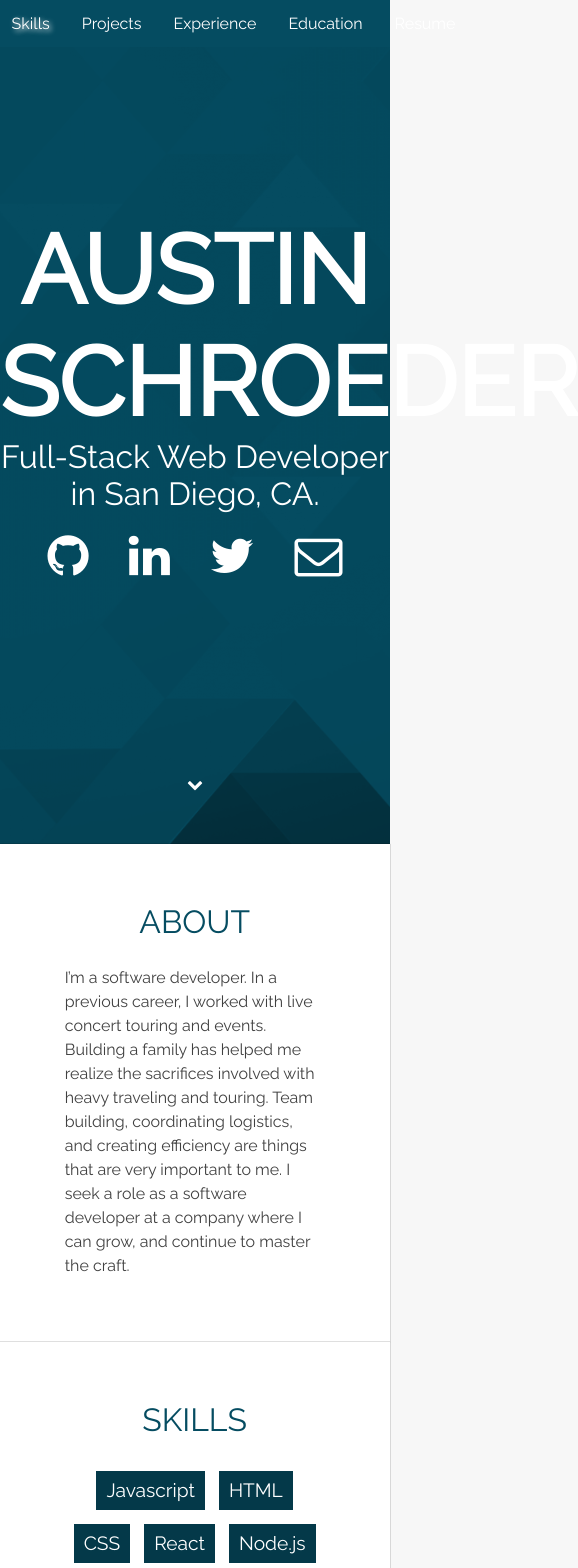
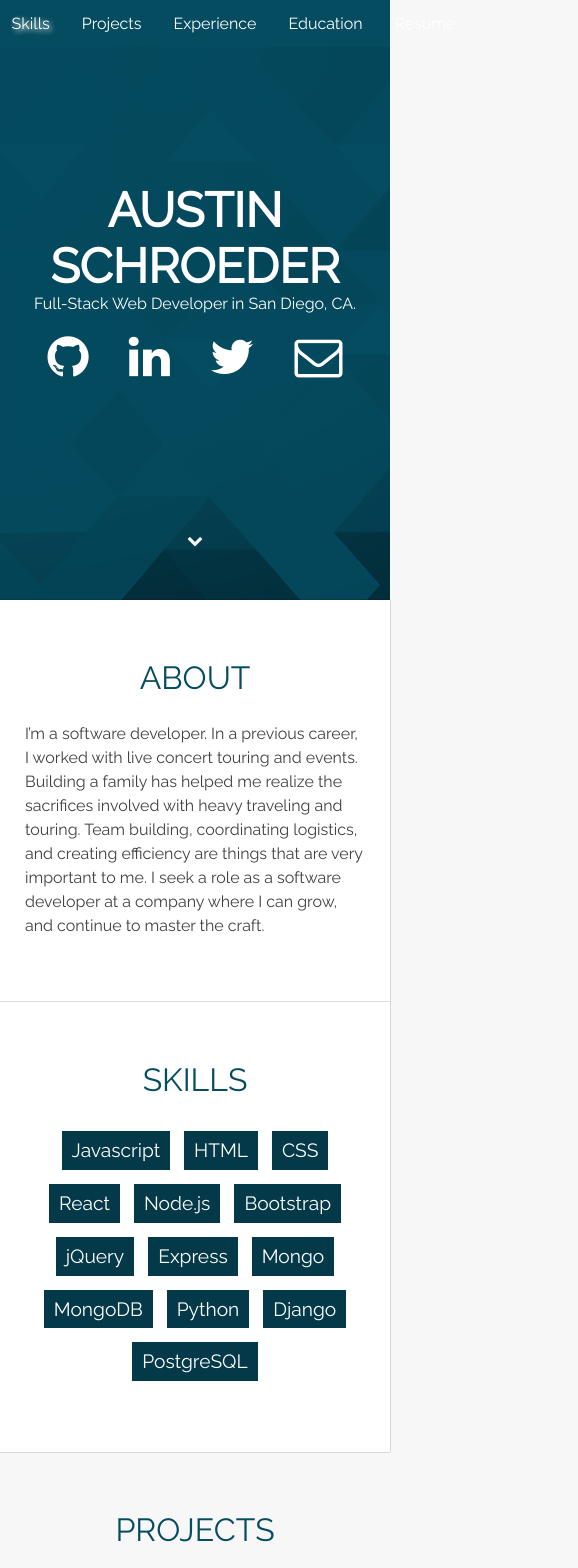
Before and after one commit to austinschroeder/portfolio-react, a React (Create React App) app: page / in a window 390 px wide. Shown: the top 1568 px of the page, 578 px wide, since content can reach past the window. Built offline with nearby package versions, Linux system fonts and the light colour scheme.

Commit message:
Beginning mobile responsiveness alterations

```diff
--- a/src/App.js
+++ b/src/App.js
@@ -30,7 +30,7 @@ function App() {
       <Projects />
       <Experience />
       <Education />
-      <ImgCarousel />
+      {/* <ImgCarousel /> */}
       {/* <Contact /> */}
       <Footer />
     </div>
--- a/src/components/ImgCarousel.js
+++ b/src/components/ImgCarousel.js
@@ -5,13 +5,22 @@ import '@splidejs/splide/dist/css/themes/splide-default.min.css';
 
 function ImgCarousel () {
   return (
-    <div>
+    <div className="splide-container">
       <Splide>
         <SplideSlide>
-          <img src="https://picsum.photos/seed/picsum/200/300" alt="Image 1"/>
+          <img src="https://picsum.photos/id/227/200/300" alt="Image 1"/>
         </SplideSlide>
         <SplideSlide>
-          <img src="https://picsum.photos/seed/picsum/200/300" alt="Image 2"/>
+          <img src="https://picsum.photos/id/257/200/300" alt="Image 2"/>
+        </SplideSlide>
+        <SplideSlide>
+          <img src="https://picsum.photos/id/217/200/300" alt="Image 3"/>
+        </SplideSlide>
+        <SplideSlide>
+          <img src="https://picsum.photos/id/287/200/300" alt="Image 4"/>
+        </SplideSlide>
+        <SplideSlide>
+          <img src="https://picsum.photos/id/297/200/300" alt="Image 5"/>
         </SplideSlide>
     </Splide>
 
--- a/src/css/style.css
+++ b/src/css/style.css
@@ -1,5 +1,6 @@
 * {
   transition: all .15s ease-in-out;
+  box-sizing: border-box
 }
 
 body {
@@ -8,9 +9,6 @@ body {
   margin: 0;
 }
 
-* {
-  box-sizing: border-box
-}
 
 /*NAVBAR*/
 .navbar {
@@ -52,9 +50,6 @@ body {
   /* font-size: 1.5em; */
 }
 
-/* @media screen and (min-width: 400px) {
-  font-size: 2em;
-} */
 
 .jumbotron-text {
   /*TAGLINE UNDER NAME*/
@@ -141,7 +136,8 @@ body {
 }
 
 .main-content {
-  flex: 0 0 66.6%;
+  /* flex: 0 0 66.6%; */
+  flex: 1;
   margin-top: 2rem;
   margin-bottom: 3rem;
 }
@@ -187,6 +183,11 @@ li {
 
 .audio-engineer {
   margin-bottom: 0;
+}
+
+.splide-container {
+  /* display: flex; */
+  width: 100%;
 }
 
 
@@ -239,6 +240,8 @@ h4 {
 .project-image {
   /* flex: 1 0 auto; */
   align-items: center;
+  border-right: #054b6170 solid 1px;
+
 
 }
 
@@ -246,7 +249,7 @@ h4 {
   display: block;
   border-top-left-radius: 5px;
   border-bottom-left-radius: 5px;
-  border-right: #054b6170 solid 1px;
+  /* border-right: #054b6170 solid 1px; */
   width: 250px;
   height: 250px;
   object-fit: contain;
@@ -364,3 +367,28 @@ h4 {
   border-radius: 5px;
   margin: -5px;
 }
+
+
+/* *************************************** */
+@media screen and (max-width: 600px) {
+  .jumbotron-text h1 {
+    font-size: 3rem;
+  }
+  .jumbotron-text {
+    font-size: 1rem;
+  }
+
+  .jumbotron {
+    height: 600px;
+  }
+
+
+  .side-content {
+    flex: 0 0 25px;
+  }
+
+  .project-card {
+    flex-direction: column;
+  }
+}
+/* *************************************** */
```
